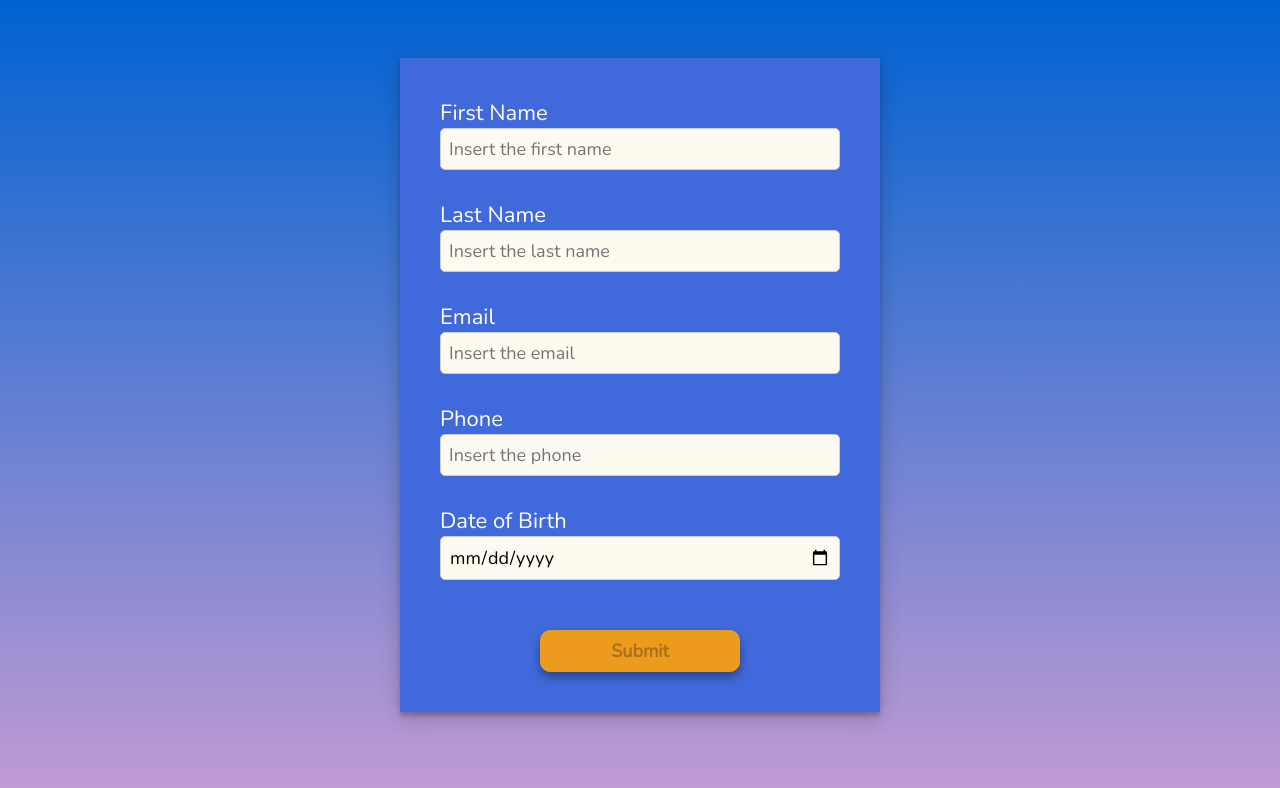
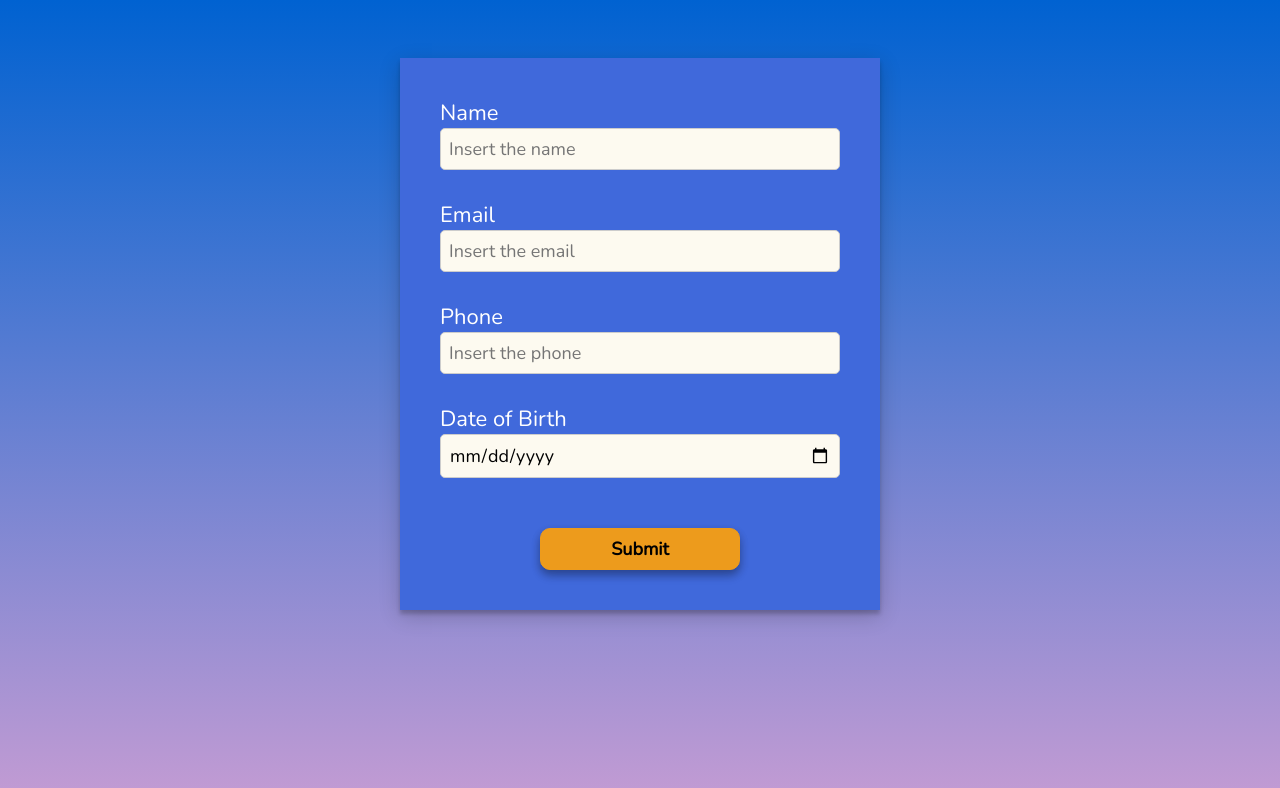
Before and after one commit to lutchenikova/TSX-Form, a React (Vite) app in the folder TSX-Form/: page / in a window 1280 px wide. Shown: the top 788 px of the page. Built offline with nearby package versions, Linux system fonts and the light colour scheme.

Commit message:
[develop] Remove unnecessary code

```diff
--- a/TSX-Form/src/components/Form.tsx
+++ b/TSX-Form/src/components/Form.tsx
@@ -1,4 +1,3 @@
-import { useState } from "react";
 import { Button } from "./Button";
 import { Input, InputProps } from "./Input";
 
@@ -9,16 +8,10 @@ type FormProps = {
 };
 
 export const Form = ({ formId }: FormProps) => {
-	const [isButtonDisabled, setIsButtonDisabled] = useState(true);
-
 	const formFields: InputProps[] = [
 		{
 			isAutoFocus: true,
-			label: "First Name",
-			type: "text",
-		},
-		{
-			label: "Last Name",
+			label: "Name",
 			type: "text",
 		},
 		{
@@ -46,15 +39,10 @@ export const Form = ({ formId }: FormProps) => {
 					isRequired={field.isRequired}
 					key={index}
 					label={field.label}
-					onInputValid={onEnableButton}
 					type={field.type}
 				/>
 			))}
-			<Button form={formId} isDisabled={isButtonDisabled} />
+			<Button form={formId} />
 		</form>
 	);
-
-	function onEnableButton() {
-		setIsButtonDisabled(false);
-	}
 };
--- a/TSX-Form/src/components/Input.tsx
+++ b/TSX-Form/src/components/Input.tsx
@@ -8,8 +8,6 @@ export type InputProps = {
 	isHidden?: boolean;
 	isRequired?: boolean;
 	label: string;
-	// TODO use omit here
-	onInputValid?: () => void;
 	type: InputType;
 };
 
@@ -47,7 +45,7 @@ export const Input = ({
 					id={`${type}.${formattedLabel}`}
 					max={isDateType ? formatDate() : undefined}
 					name={`user.${formattedLabel}`}
-					onBlur={onValidateField}
+					onChange={onValidateField}
 					placeholder={`Insert the ${formattedLabel}`}
 					required={isRequired}
 					type={type}
@@ -81,7 +79,7 @@ export const Input = ({
 	function validateEmailInput(value: string) {
 		const emailRegex = /^[a-z0-9.]+@[a-z0-9]+\.[a-z]+/i;
 
-		!emailRegex.test(value) ? setHasError(true) : setHasError(false);
+		!emailRegex.test(value) ? setHasError(!!value ?? false) : setHasError(false);
 	}
 
 	function validatePhoneInput(value: string) {
```
